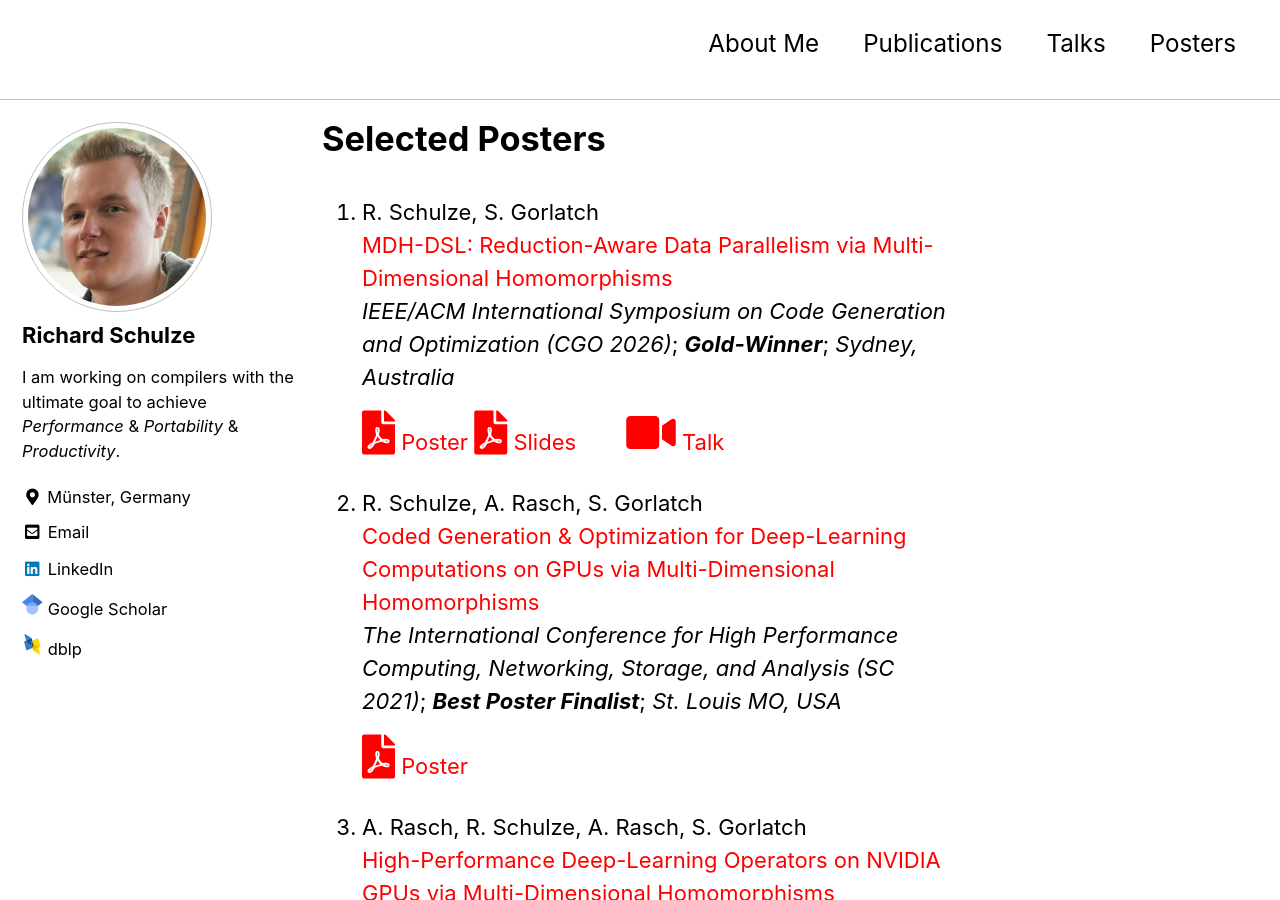
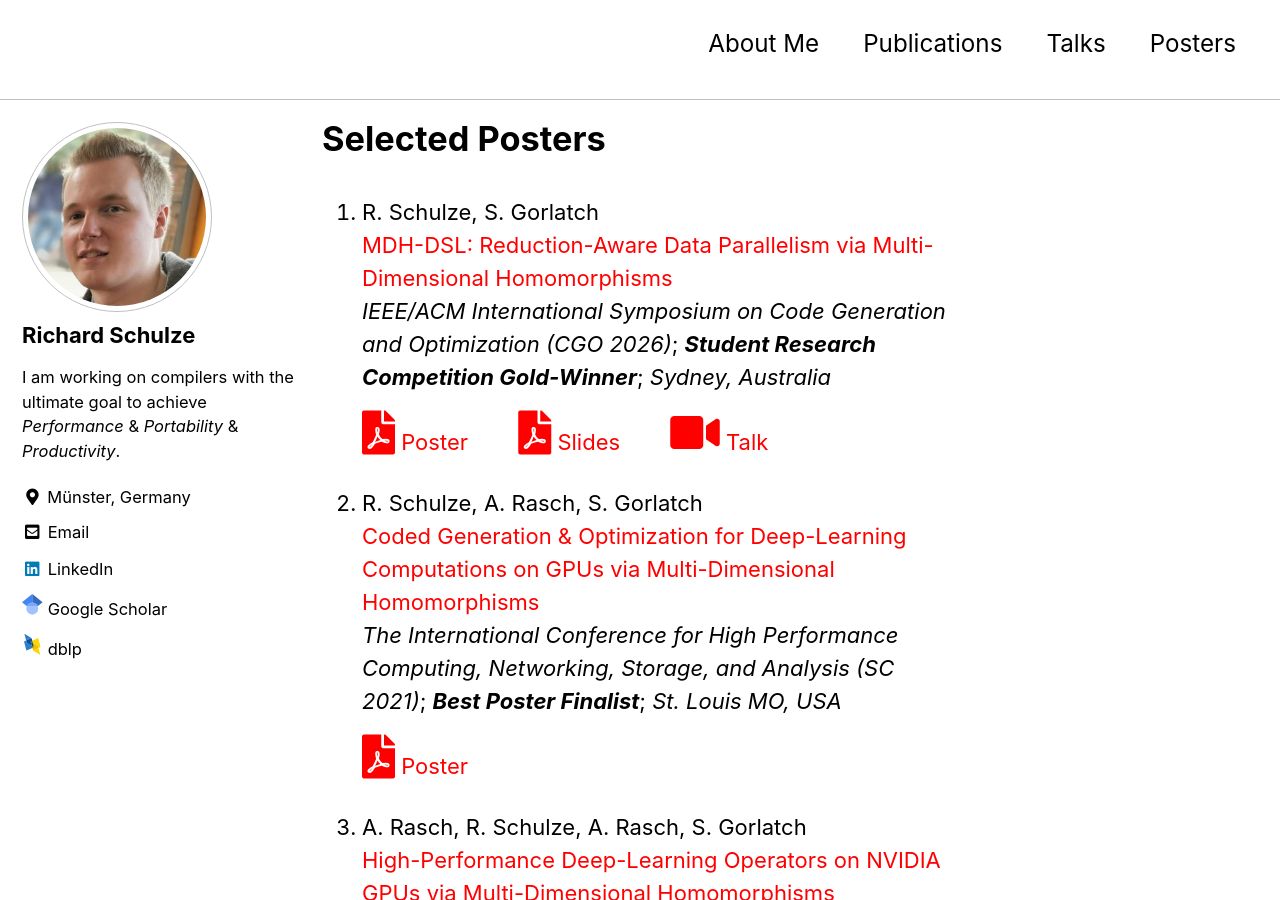
Before and after one commit to richardschulze/richardschulze.github.io, a Jekyll site: the page built from posters.md, in a window 1280 px wide and 900 px high. Built offline with Jekyll 4.4.1, drawn with Linux system fonts in a browser that asks for light colours; cached includes are drawn as plain includes; our own code applies the rules of GitHub Pages for plain Markdown files.

Commit message:
Fix formatting of CGO'26 SRC poster (#16)

```diff
--- a/posters.md
+++ b/posters.md
@@ -7,9 +7,9 @@ author_profile: true
 
 1.  R. Schulze, S. Gorlatch \\
     [MDH-DSL: Reduction-Aware Data Parallelism via Multi-Dimensional Homomorphisms](https://2026.cgo.org/details/cgo-2026-student-research-competition/8/MDH-DSL-Reduction-Aware-Data-Parallelism-via-Multi-Dimensional-Homomorphisms) \\
-    *IEEE/ACM International Symposium on Code Generation and Optimization (CGO 2026)*; ***Gold-Winner***; *Sydney, Australia*\\
+    *IEEE/ACM International Symposium on Code Generation and Optimization (CGO 2026)*; ***Student Research Competition Gold-Winner***; *Sydney, Australia*\\
     <a href="../assets/files/poster/cgo26/poster.pdf"><i class="fas fa-file-pdf" style="color: red; font-size: 2em; padding-top: .4em"></i></a> [Poster](../assets/files/poster/cgo26/poster.pdf)
-    <a href="../assets/files/poster/cgo26/slides.pdf"><i class="fas fa-file-pdf" style="color: red; font-size: 2em; padding-top: .4em"></i></a> [Slides](../assets/files/poster/cgo26/slides.pdf)
+    <a href="../assets/files/poster/cgo26/slides.pdf"><i class="fas fa-file-pdf" style="color: red; font-size: 2em; padding-top: .4em; padding-left: 1em"></i></a> [Slides](../assets/files/poster/cgo26/slides.pdf)
     <a href="https://www.youtube.com/watch?v=ejd1vXvsmAE"><i class="fas fa-video" style="color: red; font-size: 2em; padding-top: .4em; padding-left: 1em"></i></a> [Talk](https://www.youtube.com/watch?v=ejd1vXvsmAE)
 
 1.  R. Schulze, A. Rasch, S. Gorlatch \\
```
